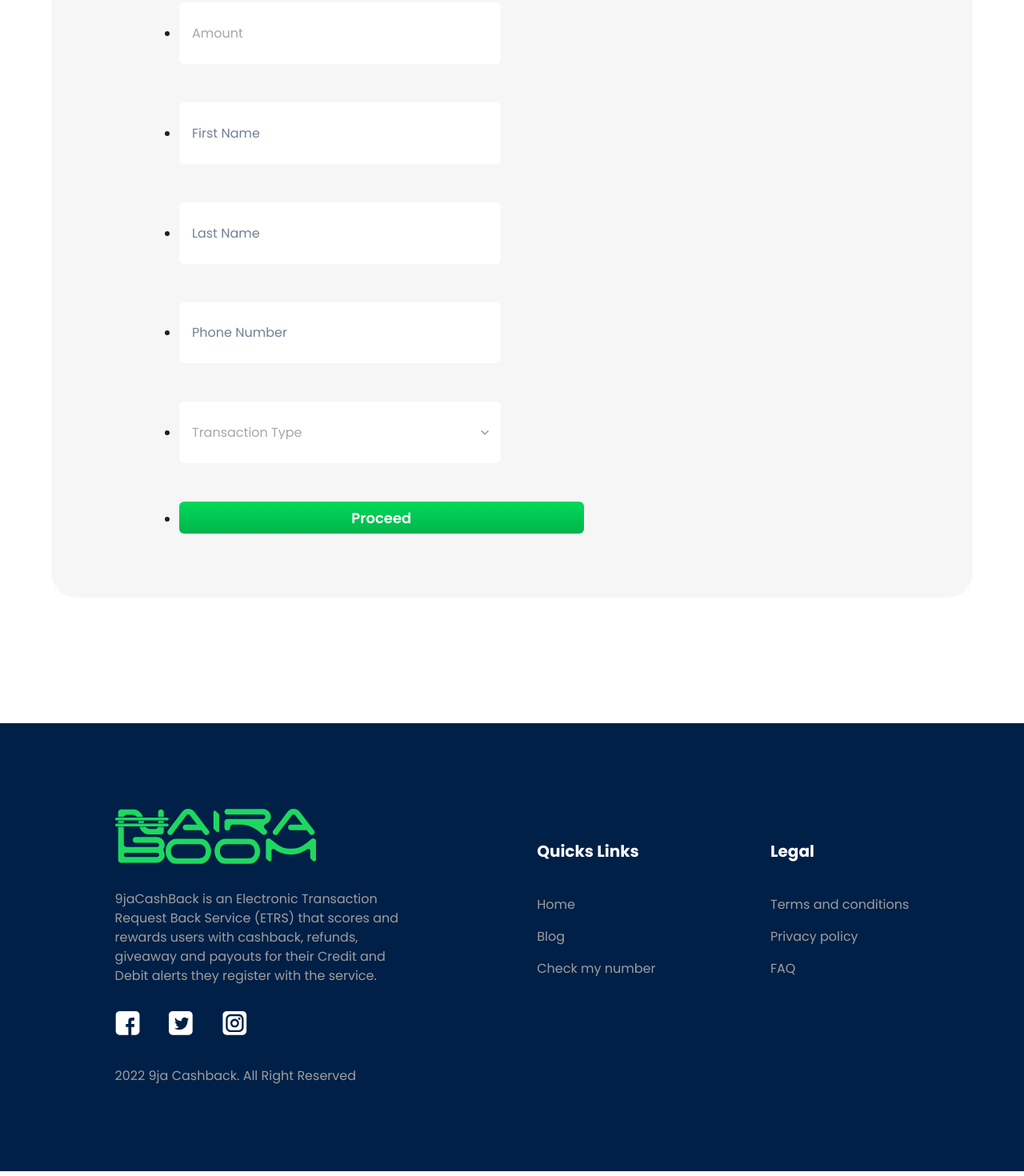
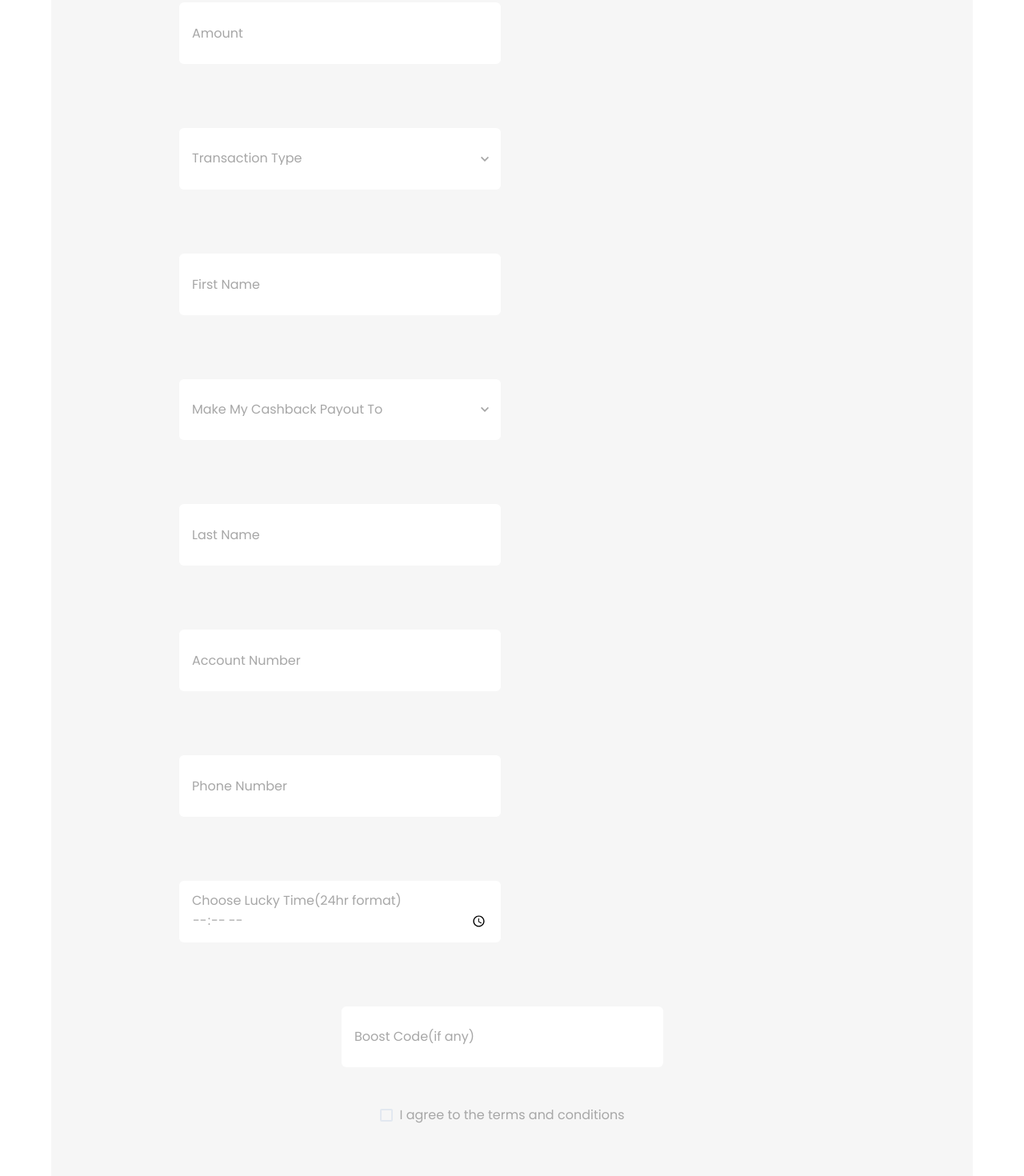
Before and after one commit to iam-benjamen/nairaboom, a Next.js app: page /guest in a window 1280 px wide. Shown: the part 960-2430 px from the top of the page at 80% size. Built offline with nearby package versions, Linux system fonts and the light colour scheme.

Commit message:
cashback form completed

```diff
--- a/pages/guest.js
+++ b/pages/guest.js
@@ -1,4 +1,12 @@
-import { Box, Heading, chakra, Text, Input, Select } from "@chakra-ui/react";
+import {
+  Box,
+  Heading,
+  chakra,
+  Text,
+  Input,
+  Select,
+  Checkbox,
+} from "@chakra-ui/react";
 import NavBar from "../components/NavBar";
 import FooterComponent from "../components/Footer";
 import BackgroundTitle from "../components/BackgroundTitle";
@@ -33,8 +41,7 @@ const PlayAsGuest = () => {
           bgColor={"#F6F6F6"}
         >
           <form action="">
-            <ul display="flex">
-              <li>
+            <Box justifyContent={"space-between"} display="flex" flexWrap={"wrap"} gap="2rem">
               <Input
                 placeholder="Amount"
                 w="25.125rem"
@@ -46,50 +53,6 @@ const PlayAsGuest = () => {
                 mb="3rem"
                 focusBorderColor="nairagreen"
               />
-              </li>
-              <li>
-                <Input
-                  placeholder="First Name"
-                  w="25.125rem"
-                  h="4.8rem"
-                  border={"none"}
-                  color={"#A7A7A7"}
-                  bgColor="white"
-                  type={"text"}
-                  _placeholder={{ fontSize: "16px" }}
-                  mb="3rem"
-                  focusBorderColor="nairagreen"
-                />
-              </li>
-              <li>
-                <Input
-                  placeholder="Last Name"
-                  w="25.125rem"
-                  h="4.8rem"
-                  color={"#A7A7A7"}
-                  border={"none"}
-                  bgColor="white"
-                  type={"text"}
-                  _placeholder={{ fontSize: "16px" }}
-                  mb="3rem"
-                  focusBorderColor="nairagreen"
-                />
-              </li>
-              <li>
-                <Input
-                  placeholder="Phone Number"
-                  w="25.125rem"
-                  h="4.8rem"
-                  border={"none"}
-                  color={"#A7A7A7"}
-                  bgColor="white"
-                  type={"tel"}
-                  _placeholder={{ fontSize: "16px" }}
-                  mb="3rem"
-                  focusBorderColor="nairagreen"
-                />
-              </li>
-              <li>
               <Select
                 w="25.125rem"
                 h="4.8rem"
@@ -100,12 +63,104 @@ const PlayAsGuest = () => {
                 color={"#A7A7A7"}
                 focusBorderColor="nairagreen"
               >
-                  <option value="option1">Option 1</option>
-                  <option value="option2">Option 2</option>
-                  <option value="option3">Option 3</option>
+                <option value="credit">Credit</option>
+                <option value="debit">Debit</option>
               </Select>
-              </li>
-              <li>
+              <Input
+                placeholder="First Name"
+                w="25.125rem"
+                h="4.8rem"
+                border={"none"}
+                color={"#A7A7A7"}
+                bgColor="white"
+                type={"text"}
+                _placeholder={{ fontSize: "16px", color: "#A7A7A7" }}
+                mb="3rem"
+                focusBorderColor="nairagreen"
+              />
+              <Select
+                w="25.125rem"
+                h="4.8rem"
+                border={"none"}
+                bgColor="white"
+                placeholder="Make My Cashback Payout To"
+                mb="3rem"
+                color={"#A7A7A7"}
+                focusBorderColor="nairagreen"
+              >
+                <option value="credit">Credit</option>
+                <option value="debit">Debit</option>
+              </Select>
+
+              <Input
+                placeholder="Last Name"
+                w="25.125rem"
+                h="4.8rem"
+                color={"#A7A7A7"}
+                border={"none"}
+                bgColor="white"
+                type={"text"}
+                _placeholder={{ fontSize: "16px", color: "#A7A7A7" }}
+                mb="3rem"
+                focusBorderColor="nairagreen"
+              />
+              <Input
+                placeholder="Account Number"
+                w="25.125rem"
+                h="4.8rem"
+                border={"none"}
+                color={"#A7A7A7"}
+                bgColor="white"
+                type={"number"}
+                _placeholder={{ fontSize: "16px", color: "#A7A7A7" }}
+                mb="3rem"
+                focusBorderColor="nairagreen"
+              />
+              <Input
+                placeholder="Phone Number"
+                w="25.125rem"
+                h="4.8rem"
+                border={"none"}
+                color={"#A7A7A7"}
+                bgColor="white"
+                type={"tel"}
+                _placeholder={{ fontSize: "16px", color: "#A7A7A7" }}
+                mb="3rem"
+                focusBorderColor="nairagreen"
+              />
+
+              <Input
+                placeholder="Choose Lucky Time(24hr format)"
+                w="25.125rem"
+                h="4.8rem"
+                border={"none"}
+                color={"#A7A7A7"}
+                _before={{ content: `"Choose Lucky Time(24hr format)"`, postion: "absolute", width:"100%" }}
+
+                bgColor="white"
+                type={"time"}
+                _placeholder={{ fontSize: "16px", color: "#A7A7A7" }}
+                mb="3rem"
+                focusBorderColor="nairagreen"
+              />
+              <Box margin={"auto"} alignItems="center" display={"flex"} flexDir="column">
+                <Input
+                  placeholder="Boost Code(if any)"
+                  w="25.125rem"
+                  h="4.8rem"
+                  border={"none"}
+                  color={"#A7A7A7"}
+                  bgColor="white"
+                  type={"text"}
+                  _placeholder={{ fontSize: "16px", color: "#A7A7A7" }}
+                  mb="3rem"
+                  focusBorderColor="nairagreen"
+                />
+
+                <Checkbox mb="5rem" colorScheme={"green"} color="#A7A7A7">
+                  I agree to the terms and conditions
+                </Checkbox>
+
                 <Input
                   value={"Proceed"}
                   border={"none"}
@@ -115,11 +170,11 @@ const PlayAsGuest = () => {
                   type={"submit"}
                   fontWeight={600}
                   fontSize="lg"
-                  mb="5rem"
+                  mb="4.5rem"
                   cursor={"pointer"}
                 />
-              </li>
-            </ul>
+              </Box>
+            </Box>
           </form>
         </Box>
       </Box>
--- a/pages/login.js
+++ b/pages/login.js
@@ -95,7 +95,7 @@ const RegisterPage = () => {
                   mb="3rem"
                   focusBorderColor ="nairagreen"
                 />
-                <Checkbox>Remember me</Checkbox>
+                <Checkbox colorScheme={"green"}>Remember me</Checkbox>
                 <chakra.span
                   mb="6rem"
                   float={"right"}
```
Lines whose indentation alone changed are shown as unchanged.
